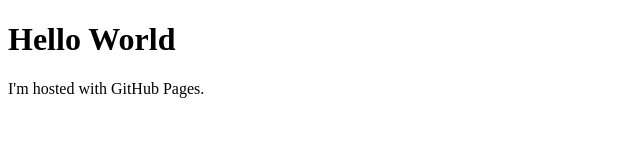
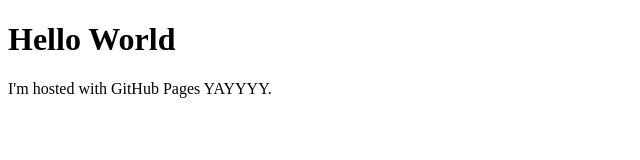
Before and after one commit to Dingye888/Dingye888.github.io, a plain HTML site: page index.html in a window 1280 px wide. Shown: the full height of the page, 0-640 px from the left. Drawn offline with Linux system fonts and the light colour scheme.

Commit message:
Update index.html

```diff
--- a/index.html
+++ b/index.html
@@ -6,6 +6,6 @@
 </head>
 <body>
 <h1>Hello World</h1>
-<p>I'm hosted with GitHub Pages.</p>
+<p>I'm hosted with GitHub Pages YAYYYY.</p>
 </body>
 </html>
```
